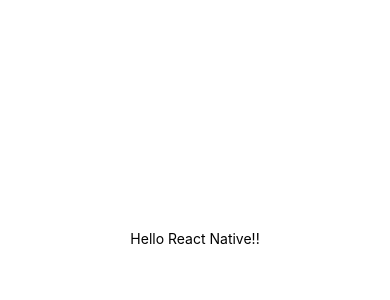
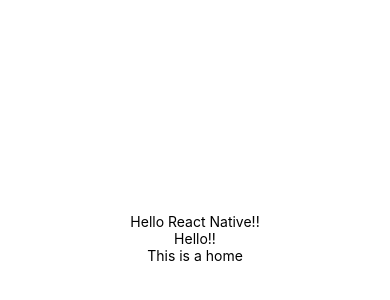
Before and after one commit to emonShimoul/doctors-finder-react-native, a React Native app: screen / in a window 390 px wide. Shown: the part 184-484 px from the top of the page. Built offline with nearby package versions, Linux system fonts and the light colour scheme.

Commit message:
add a component

```diff
--- a/App.js
+++ b/App.js
@@ -1,11 +1,14 @@
 import { StatusBar } from 'expo-status-bar';
 import { StyleSheet, Text, View } from 'react-native';
+import Home from './Components/Home';
 
 export default function App() {
   return (
     <View style={styles.container}>
       <Text>Hello React Native!!</Text>
+      <Text>Hello!!</Text>
       <StatusBar style="auto" />
+      <Home></Home>
     </View>
   );
 }
--- /dev/null
+++ b/Components/Home.js
@@ -0,0 +1,10 @@
+import { View, Text } from 'react-native'
+import React from 'react'
+
+export default function Home() {
+    return (
+        <View>
+            <Text>This is a home</Text>
+        </View>
+    )
+}
```
Also changed, not shown: Components/Doctors.js (added).
